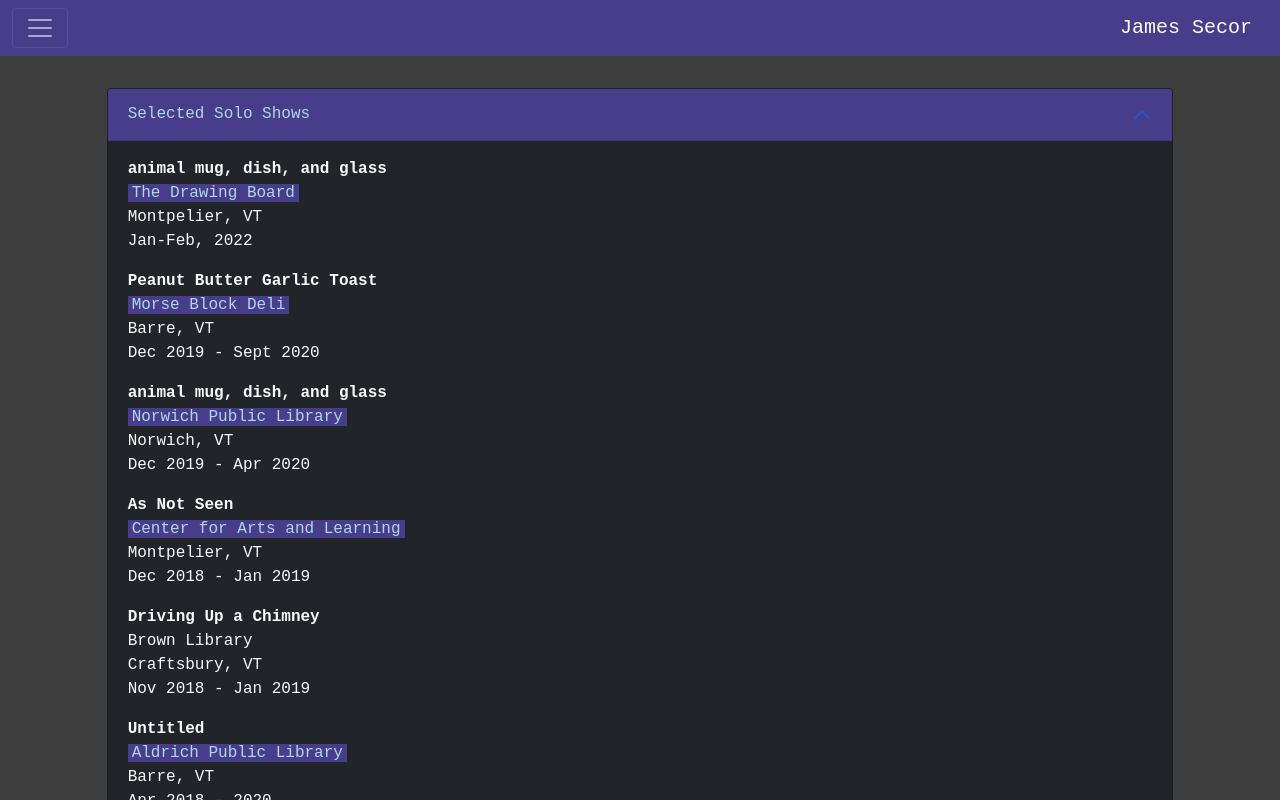
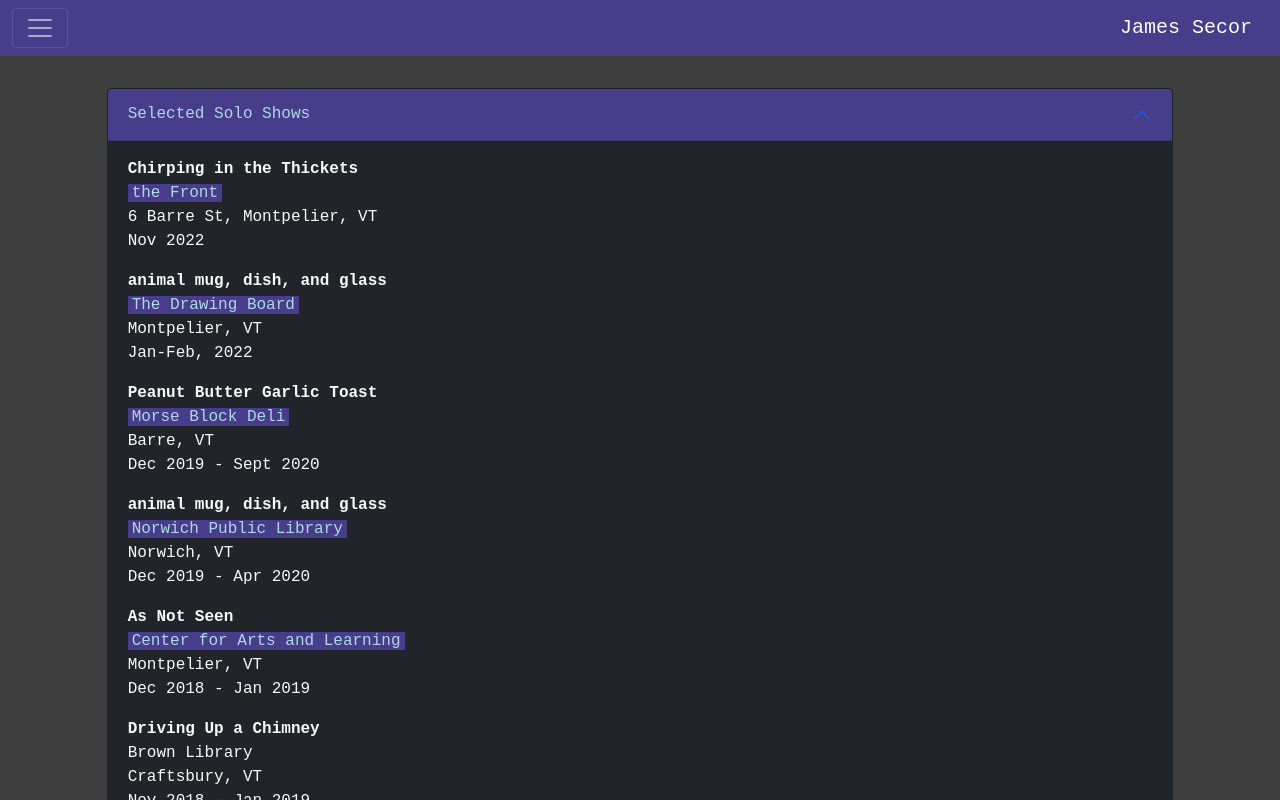
Before and after one commit to jamessecor/artsite_react_frontend, a React (Create React App) app: page /cv in a window 1280 px wide. Shown: the top 800 px of the page. Built offline with nearby package versions, Linux system fonts and the light colour scheme.

Commit message:
ordered groupings and updated home page

```diff
--- a/src/components/HomePage.tsx
+++ b/src/components/HomePage.tsx
@@ -27,11 +27,13 @@ const HomePage = () => {
                     </strong>
                 </Toast.Header>
                 <Toast.Body className="d-flex flex-column justify-content-center">
-                    {'On view this November at the Front'}
-                    <br /> {'6 Barre St, Montpelier, VT'}
-                    <br />{'Nov 4 - 27'}
-                    <br />{'Opening: Nov 4th, 4-8 pm'}
-                    <Button variant='outline-info' size='lg' className={'mt-2'} onClick={enterSite}>Enter Site</Button>
+                    <div className='d-flex text-center justify-content-center'>
+                        {'On view this November at the Front'}
+                        <br /> {'6 Barre St, Montpelier, VT'}
+                        <br />{'Nov 4 - 27'}
+                        <br />{'Opening: Nov 4th, 4-8 pm'}
+                    </div>
+                    <Button variant='success' size='lg' className={'mt-2'} onClick={enterSite}>Continue</Button>
                 </Toast.Body>
             </Toast>
         </div>
--- a/src/data/cv.js
+++ b/src/data/cv.js
@@ -1,4 +1,11 @@
 export const soloShows = [
+    {
+        name: "Chirping in the Thickets",
+        location: "the Front",
+        url: "https://thefrontvt.com",
+        address: "6 Barre St, Montpelier, VT",
+        dates: "Nov 2022"
+    },
     {
         name: "animal mug, dish, and glass",
         location: "The Drawing Board",
--- a/src/hooks/useArtworks.tsx
+++ b/src/hooks/useArtworks.tsx
@@ -10,7 +10,7 @@ import { artworks2019 } from '../data/artworks/2019/artworks';
 import { artworks2020 } from '../data/artworks/2020/artworks';
 import { artworks2021 } from '../data/artworks/2021/artworks';
 import { artworks2022 } from '../data/artworks/2022/artworks';
-import { Artwork, Groupings } from '../models/Artwork';
+import { Artwork, Groupings, GroupingsLabelsOrder } from '../models/Artwork';
 
 const useArtworks = () => {
     const [artworks, setArtworks] = useState<Array<Artwork>>([]);
@@ -45,7 +45,7 @@ const useArtworks = () => {
         allArtworks.map((artwork) => {
             if (artwork.grouping && artwork.grouping.length > 0) groupings.push(...artwork.grouping);
         });
-        return [...new Set(groupings)];
+        return [...new Set(groupings)].sort((a, b) => GroupingsLabelsOrder[a] - GroupingsLabelsOrder[b]);
     }, [allArtworks]);
 
     const setEm = useCallback((year = '', grouping: Groupings = '', searchTerm = '', current = false) => {
--- a/src/models/Artwork.ts
+++ b/src/models/Artwork.ts
@@ -7,6 +7,14 @@ export enum GroupingsLabels {
     // digital_edits = "digital_edits",
     mug_dish_glass = "animal mug, dish, and glass",
     storage = "as not seen"
+};
+
+export enum GroupingsLabelsOrder {
+    wallabies = 1,
+    merica = 2,
+    nomophobia = 3,
+    mug_dish_glass = 4,
+    storage = 5
 };
 
 export interface Artwork {
```
